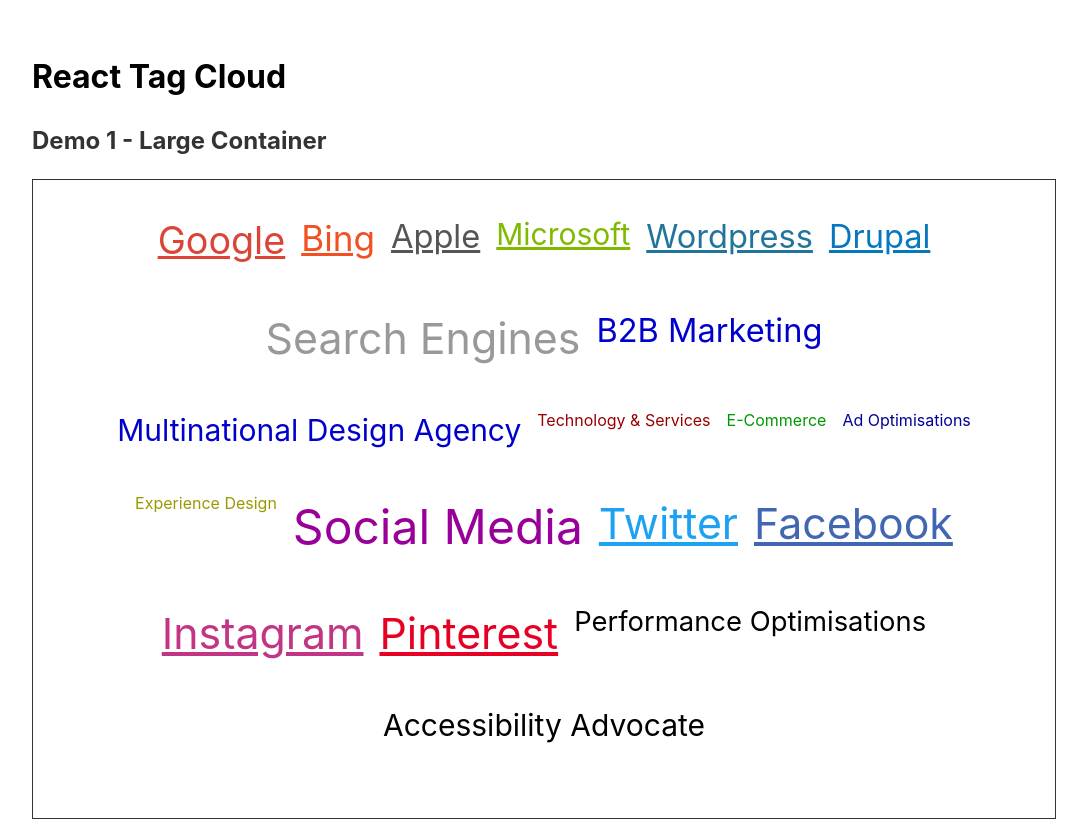
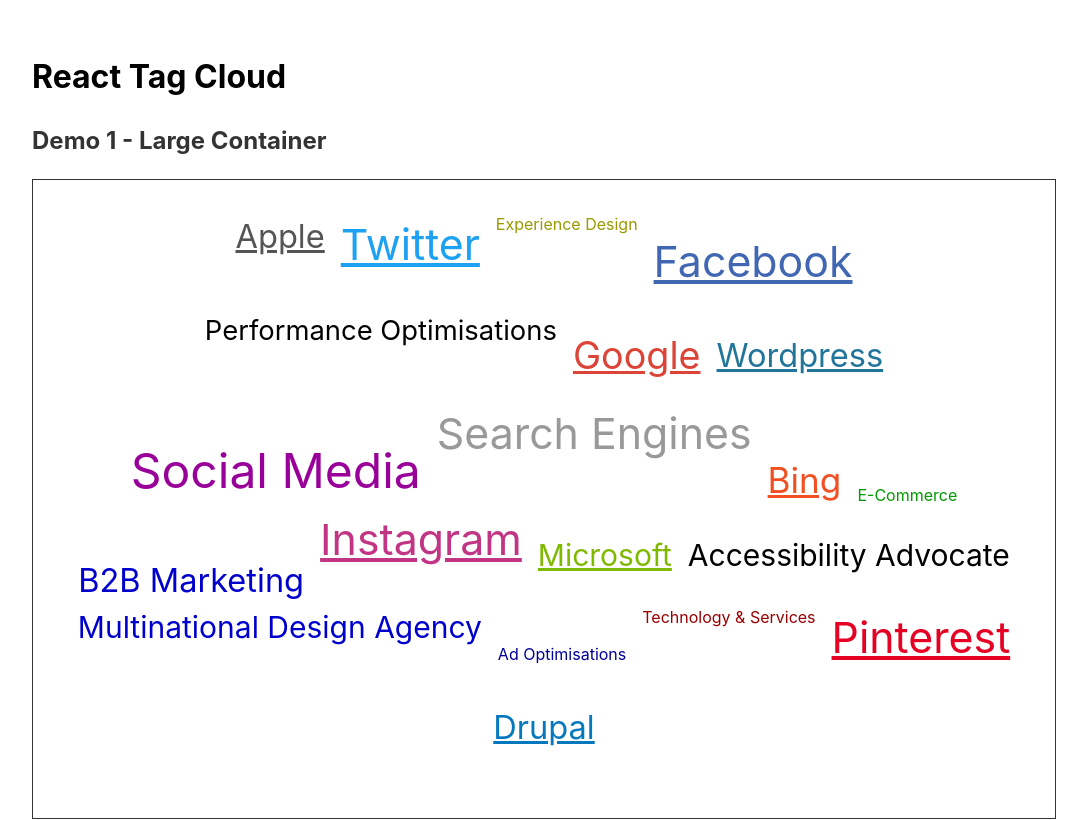
Before and after one commit to jamesashokfe/whale-react-tag-cloud, a React (Vite) app: page / in a window 1280 px wide. Shown: the top 820 px of the page, without its empty margins (96-1183 px from the left). Built offline with nearby package versions, Linux system fonts and the light colour scheme.

Commit message:
Tag cloud randomise positioning.

```diff
--- a/src/components/TagCloud/index.tsx
+++ b/src/components/TagCloud/index.tsx
@@ -31,16 +31,30 @@
     });
   };
 
+  // Randomise positioning and alignment of each tag.
+  const getStyle = () => {
+    const randomNumber = Math.floor(Math.random() * 100);
+    const alignSelfList = ["start", "center", "end"];
+
+    return {
+      order: randomNumber,
+      alignSelf: alignSelfList[randomNumber % alignSelfList.length],
+    };
+  };
+
   if (tags && tags.length > 0) {
     assignFontSizes(tags);
 
     return (
       <ul className="tag-cloud">
         {tags.map((value) => {
+          const style = getStyle();
+
           return (
             <li
               className="tag-cloud__item"
               key={`${value.text}-${value.link}-${value.weight}-${value.color}`}
+              style={style}
             >
               <Tag {...value} linkTarget={linkTarget} />
             </li>
```
